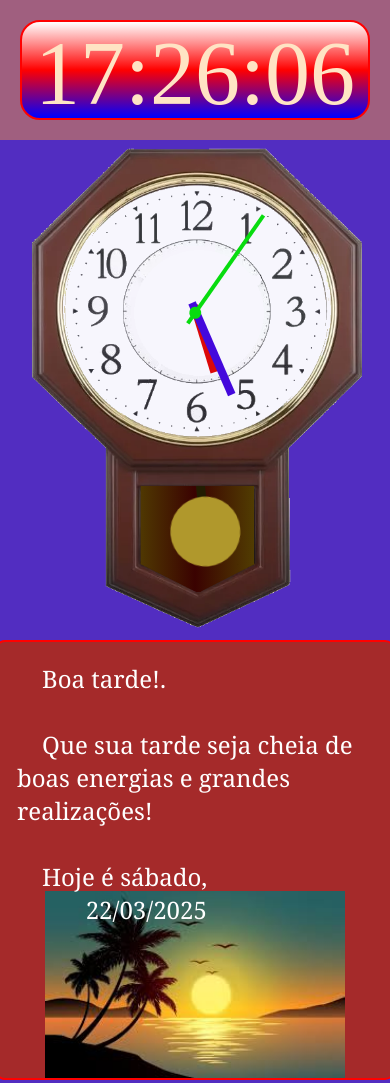
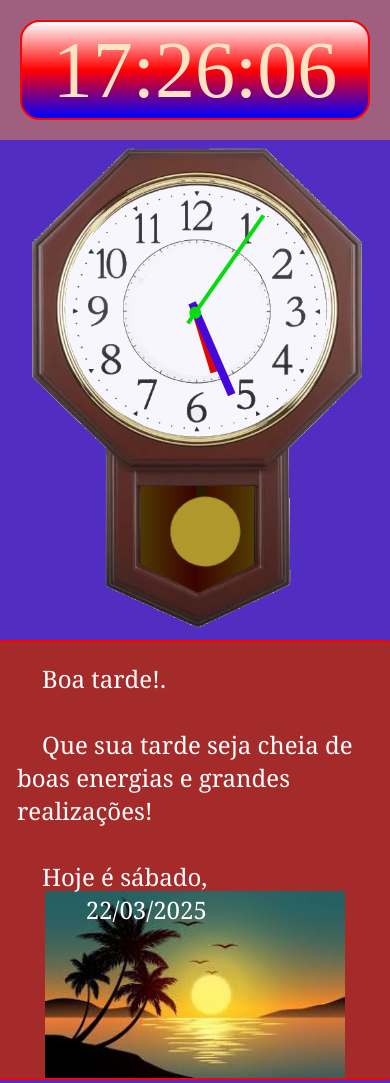
Before and after one commit to diasdevelop/relogio, a plain HTML site: page index.html in a window 390 px wide. Shown: the top 1083 px of the page. Drawn offline with Linux system fonts and the light colour scheme.

Commit message:
digital font-size

```diff
--- a/responsivo.css
+++ b/responsivo.css
@@ -25,6 +25,19 @@
         min-height: 8px;
         background-color: rgb(107, 95, 160);
     }
+    .rel-digital {
+
+    height: 100px;
+    background: linear-gradient(white, red, blue);
+    margin: 20px;
+    font-size: 80px;
+    border-radius: 20px;
+    text-align: center;
+    align-content: center;
+    color: bisque;
+    border: 2px solid red;
+}
+
 
 
     .main {
```
